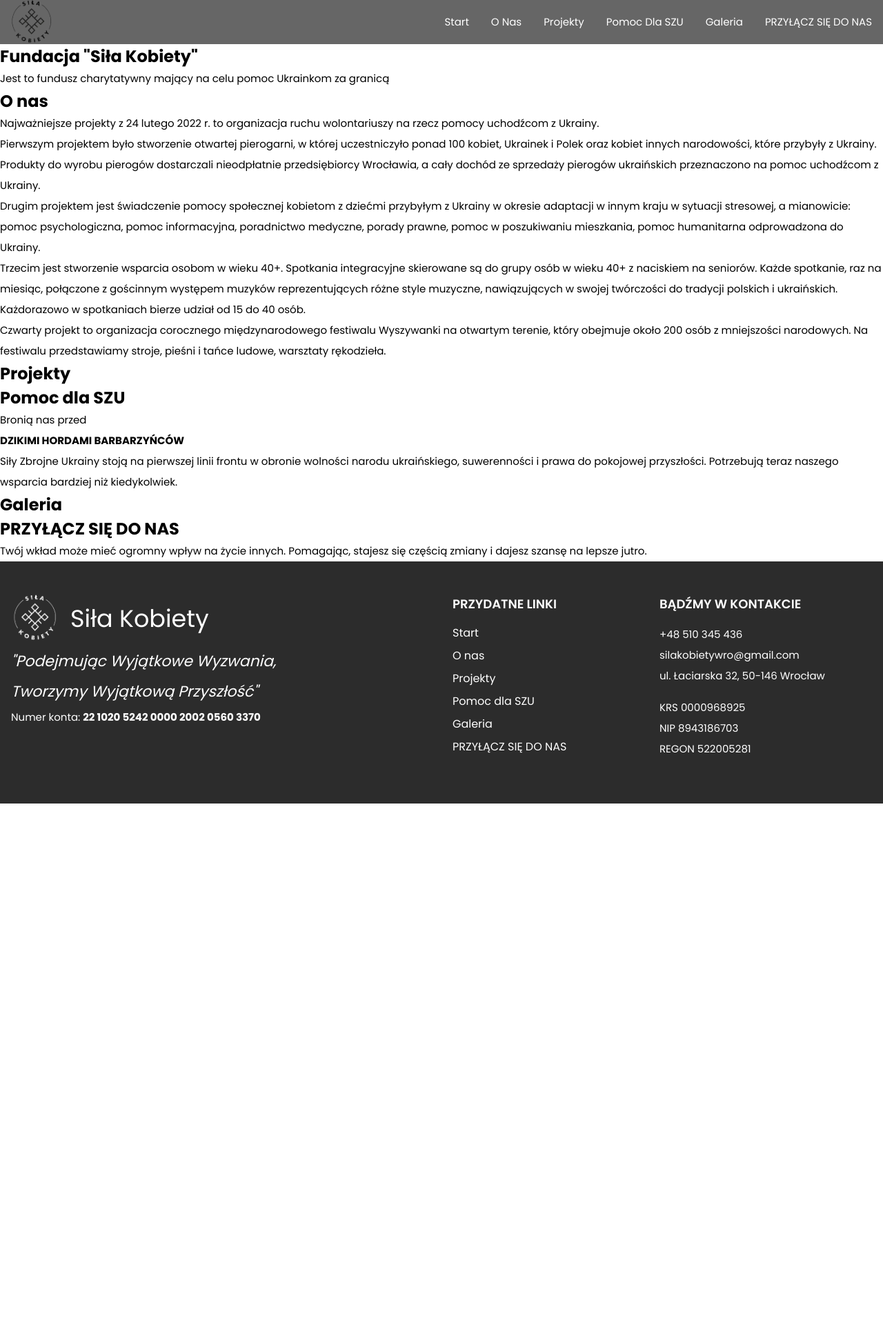
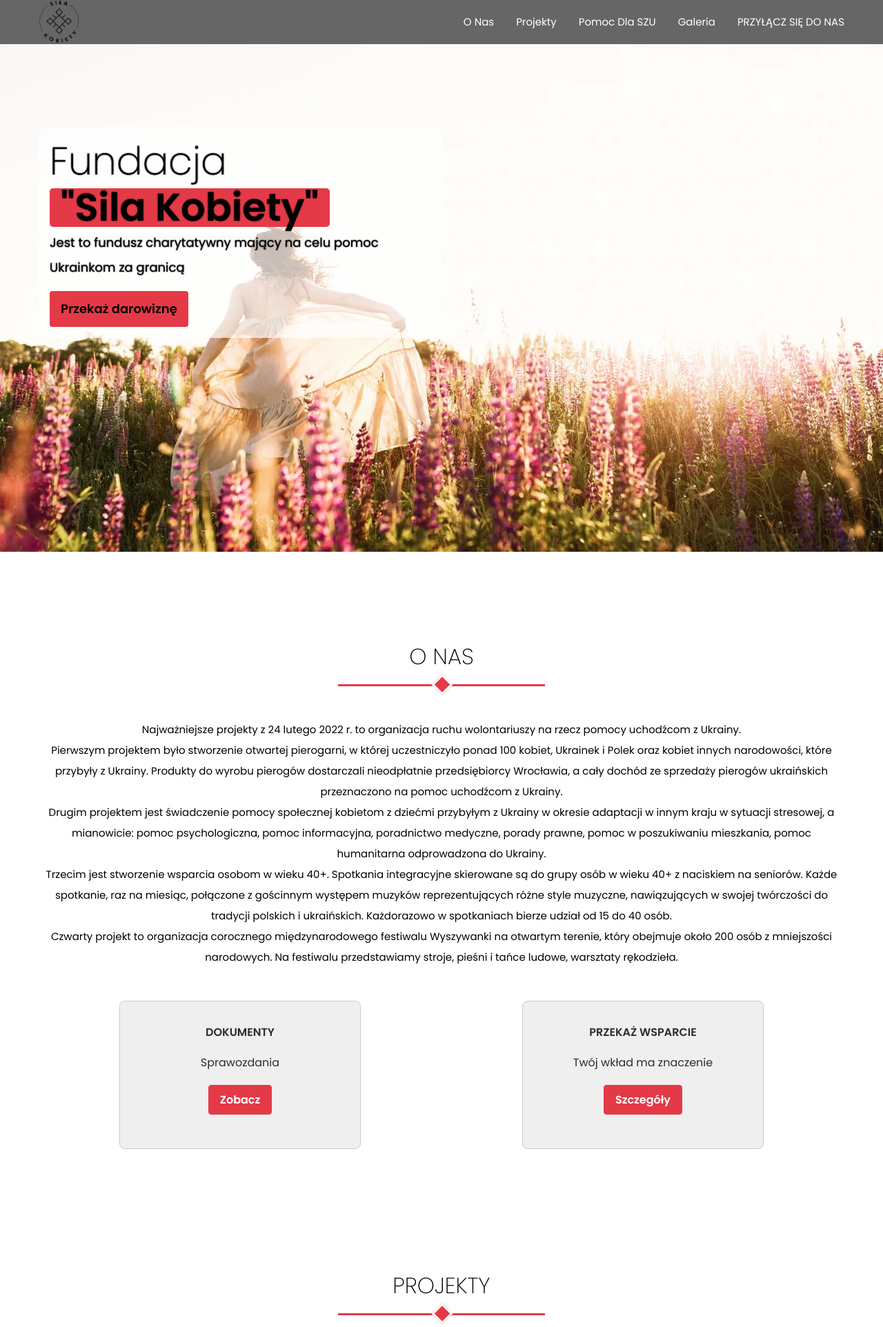
Before and after one commit to kavabata/sila, a PHP site: page / in a window 1280 px wide. Shown: the top 1924 px of the page at 69% size. Before the commit the page ends 1165 px from the top, so only its background shows below. Run offline with PHP 8.4, Linux system fonts and the light colour scheme.

Commit message:
about section

```diff
--- a/css/global.css
+++ b/css/global.css
@@ -10,6 +10,7 @@
   --color-black: #000;
 
   --font-main: "Poppins", sans-serif;
+  --max-width: 1200px;
   --menu-height: 64px;
   --padding-half: 8px;
   --padding: 16px;
@@ -17,6 +18,7 @@
   --font-size-md: 15px;
   --font-size-lg: 18px;
   --font-size-xl: 22px;
+  --font-size-xxl: 32px;
 }
 
 /* Global Styles */
@@ -44,21 +46,24 @@ p {
   line-height: 2;
 }
 
-button {
-  background-color: var(--theme-red);
+button, a.button {
+  background-color: var(--color-red);
   border: none;
+  border-radius: 4px;
   outline: none;
   color: var(--color-white);
   padding: var(--padding-half) var(--padding);
   margin-top: var(--padding);
   font-size: var(--font-size-sm);
-  border-radius: 3px;
+
   font-weight: 600;
   transition: 1.5s;
   cursor: pointer;
+  display: inline-block;
+  text-decoration: none;
 }
 
-button:hover {
+button:hover, a.button:hover {
   box-shadow: 0 12px var(--padding) 0 rgba(0, 0, 0, 0.24), 0 17px 50px 0 rgba(0, 0, 0, 0.19);
 }
 
@@ -69,15 +74,18 @@ header {
   height: var(--menu-height);
   background-color: rgba(0, 0, 0, 0.6);
 
-  position: absolute;
+  position: fixed;
   top: 0;
   z-index: 2;
+}
 
+.headerContainer {
+  max-width: var(--max-width);
+  margin: 0 auto;
   display: flex;
   justify-content: space-between;
   align-items: center;
 }
-
 .headerLogo {
   display: block;
   height: var(--menu-height);
@@ -166,6 +174,11 @@ header nav ul li a:hover {
 
 .content {
   margin-top: var(--menu-height);
+  position: relative;
+}
+
+.center {
+  text-align: center;
 }
 
 /* Footer */
@@ -173,10 +186,16 @@ footer {
   background-color: var(--color-dark-gray);
   color: var(--color-white);
   padding: calc(var(--padding) * 2) 0;
+  width: 100%;
+}
+footer .footerContainer {
+  max-width: var(--max-width);
+  margin: 0 auto;
+  width: 100%;
   display: flex;
   flex-wrap: wrap;
   justify-content: space-between;
-  width: 100%;
+
 }
 
 footer .footerMain {
@@ -208,7 +227,7 @@ footer .footerMainLogo img {
 }
 
 footer .footerSide {
-  min-width: 300px;
+  min-width: 500px;
   width: 50%;
   display: flex;
   flex-wrap: wrap;
@@ -216,7 +235,8 @@ footer .footerSide {
 
 footer .footerSideBlock {
   padding: var(--padding);
-  min-width: 300px;
+  min-width: 250px;
+  width: 50%;
 }
 
 .footerSideTitle {
--- /dev/null
+++ b/css/sections.css
@@ -0,0 +1,135 @@
+
+section {
+  position: relative;
+  max-width: 1200px;
+  margin: calc(var(--padding) * 6) auto;
+  padding: var(--padding);
+}
+.sectionTitle {
+  max-width: 300px;
+  border-bottom: 3px solid var(--color-red);
+  text-align: center;
+  font-size: var(--font-size-xxl);
+  font-weight: 200;
+  margin: 0 auto calc(var(--padding) * 3);
+  position: relative;
+  padding: var(--padding) 0;
+  text-transform: uppercase;
+}
+.sectionTitle::after {
+  display: inline-block;
+  content: "";
+  height: var(--padding);
+  width: var(--padding);
+  background-color: var(--color-red);
+  position: absolute;
+  left: calc(50% - 10px);
+  bottom: 4px;
+  transform: rotate(45deg) translate(50%, 50%);
+  border: 3px solid #fff;
+}
+
+
+.homeHead {
+  min-height: calc(100vh - var(--menu-height));
+  height: calc(100vh - var(--menu-height));
+  width: 100%;
+  background-image: url(../img/banner.avif);
+  background-size: cover;
+  background-attachment: fixed;
+}
+.homeHeadContainer {
+  max-width: var(--max-width);
+  padding: 15vh var(--padding) 0;
+  margin: 0 auto;
+}
+.homeHeadBlock {
+  background-color: rgba(255, 255, 255, 0.7);
+  border-radius: var(--padding);
+  padding: var(--padding);
+  max-width: 50%;
+}
+.homeHead h1 {
+  display: inline-block;
+  font-size: 3.5rem;
+  text-shadow: 0 0 2px #000;
+  line-height: 4.2rem;
+  font-weight: 100;
+}
+.homeHead h1 span {
+  background-color: var(--color-red);
+  display: inline-block;
+  line-height: 3.5rem;
+  padding: 0 var(--padding);
+  white-space: nowrap;
+  font-weight: 600;
+  border-radius: 5px;
+}
+.homeHead p {
+  text-shadow: 0 0 2px #000;
+  font-size: var(--font-size-lg);
+}
+.homeHead .button {
+  color: var(--color-black);
+  text-shadow: none;
+  font-size: var(--font-size-lg);
+}
+
+
+#aboutSection p {
+  text-align: center;
+}
+
+#aboutSection .aboutCards {
+  display: flex;
+  flex-wrap: wrap;
+  justify-content: space-around;
+  margin-top: calc(var(--padding) * 3);
+  position: relative;
+  height: 245px;
+}
+
+#aboutSection .aboutCards .card {
+  width: 350px;
+  height: 215px;
+  background-color: var(--color-light-gray);
+  padding: calc(var(--padding) * 2);
+  color: var(--color-dark-gray);
+  text-align: center;
+  border-radius: var(--padding-half);
+  border: 1px solid #ccc;
+  transition: 0.6s;
+}
+
+#aboutSection .aboutCards .card:hover {
+  width: 380px;
+  margin-top: -20px;
+  border-color: var(--color-red);
+  padding: 55px;
+  height: auto;
+}
+
+#aboutSection .aboutCards div.card .title {
+  font-size: var(--font-lg);
+  font-weight: 600;
+  text-transform: uppercase;
+}
+
+#aboutSection .aboutCards div.card p {
+  font-size: var(--font-md);
+  margin-top: var(--padding);
+}
+
+#aboutSection .aboutCards div.card .button {
+  border: 1px solid var(--color-red);
+  font-size: var(--font-md);
+}
+
+#aboutSection .aboutCards div.card:hover .button {
+  background-color: var(--color-red);
+  color: var(--color-white);
+}
+
+#aboutSection .cards button:hover {
+  box-shadow: 0 12px 16px 0 rgba(0,0,0,0.24), 0 17px 50px 0 rgba(0,0,0,0.19);
+}
--- a/includes/default_section.php
+++ /dev/null
@@ -1,12 +0,0 @@
-<section id="<?=$key;?>" class="section">
-  <h2 class="sectionTitle"><?=$section['title'];?></h2>
-  <?php if(isset($section['description'])):
-    if (is_array($section['description'])):
-      foreach($section['description'] as $paragraph):
-        echo '<p>' . $paragraph . '</p>';
-      endforeach;
-    else:
-      echo '<p>' . $section['description'] . '</p>';
-    endif;
-  endif;?>
-</section>
--- a/includes/footer.php
+++ b/includes/footer.php
@@ -1,4 +1,5 @@
 <footer>
+<div class="footerContainer">
   <div class="footerMain">
     <div class="footerMainLogoContainer">
       <a class="footerMainLogo" href="index.php" title="<?=$site_name;?>">
@@ -53,6 +54,7 @@
       </p>
     </div>
   </div>
+</div>
 </footer>
 </body>
 </html>
--- a/includes/header.php
+++ b/includes/header.php
@@ -4,9 +4,11 @@
   <meta charset="UTF-8" />
   <title><?php echo $title; ?></title>
   <link rel="stylesheet" href="css/global.css" />
+  <link rel="stylesheet" href="css/sections.css" />
 </head>
 <body>
   <header>
+    <div class="headerContainer">
     <a href="/" title="<?=$site_name;?>" class="headerLogo">
       <img src="img/logo-black-trans.webp" alt="<?=$site_name;?>">
     </a>
@@ -22,4 +24,5 @@
         <?php endforeach; ?>
       </ul>
     </nav>
+    </div>
   </header>
--- a/index.php
+++ b/index.php
@@ -1,4 +1,6 @@
 <?php
+
+include('includes/section.php');
 
 $title = "Sila Kobiety";
 $site_name = "Sila Kobiety";
@@ -13,16 +15,38 @@ $menuItems = [];
 foreach ($translations['sections'] as $sectionKey => $sectionDetails) {
     $menuItems[] = [
         'title' => $translations['menu'][$sectionKey] ?? $sectionDetails['title'],
-        'url' => '#' . $sectionKey
+        'url' => '#' . $sectionKey . 'Section'
     ];
 }
-
 include('includes/header.php');
 ?>
 <div class="content">
+
+  <div class="homeHead">
+    <div class="homeHeadContainer">
+      <div class="homeHeadBlock">
+        <h1>
+          <?=$translations['header']['title'];?>
+          <span>"<?=$site_name;?>"</span>
+        </h1>
+        <p><?=$translations['header']['description'];?></p>
+        <p>
+          <a href="support.html" class="button">
+            <?=$translations['header']['donate'];?>
+          </a>
+        </p>
+      </div>
+    </div>
+  </div>
+  <!-- homeSection end hear -->
+
+
+
   <?php foreach($sections as $key => $section):
-    if (!isset($section['template'])) :
-      include('includes/default_section.php');
+    if (!isset($section['template'])):
+      default_section($key, $section);
+    else:
+
     endif;
   endforeach;?>
 </div>
--- a/lang/pl.php
+++ b/lang/pl.php
@@ -11,13 +11,11 @@ return [
     ],
     'header' => [
         'donate' => 'Przekaż darowiznę',
-    ],
-    'sections' => [
-        'home' => [
-            'title' => 'Fundacja "Siła Kobiety"',
+        'title' => 'Fundacja',
         'description' => 'Jest to fundusz charytatywny mający na celu pomoc Ukrainkom za granicą',
         'donate_button' => 'Przekaż darowiznę',
     ],
+    'sections' => [
         'about' => [
             'title' => 'O nas',
             'description' => [
@@ -27,16 +25,20 @@ return [
                 'paragraph4' => 'Trzecim jest stworzenie wsparcia osobom w wieku 40+. Spotkania integracyjne skierowane są do grupy osób w wieku 40+ z naciskiem na seniorów. Każde spotkanie, raz na miesiąc, połączone z gościnnym występem muzyków reprezentujących różne style muzyczne, nawiązujących w swojej twórczości do tradycji polskich i ukraińskich. Każdorazowo w spotkaniach bierze udział od 15 do 40 osób.',
                 'paragraph5' => 'Czwarty projekt to organizacja corocznego międzynarodowego festiwalu Wyszywanki na otwartym terenie, który obejmuje około 200 osób z mniejszości narodowych. Na festiwalu przedstawiamy stroje, pieśni i tańce ludowe, warsztaty rękodzieła.',
             ],
+            'cards' => [
                 'documents' => [
                     'title' => 'Dokumenty',
-                'reports' => 'Sprawozdania',
-                'view_button' => 'Zobacz',
+                    'description' => 'Sprawozdania',
+                    'button' => 'Zobacz',
+                    'link' => ''
                 ],
                 'support' => [
                     'title' => 'Przekaż wsparcie',
                     'description' => 'Twój wkład ma znaczenie',
-                'details_button' => 'Szczegóły',
+                    'button' => 'Szczegóły',
+                    'link' => ''
                 ],
+            ]
         ],
         'programs' => [
             'title' => 'Projekty',
```
Also changed, not shown: includes/section.php (added, +34 -0 lines), lang/en.php (+10 -7 lines). Lines whose indentation alone changed are shown as unchanged.
